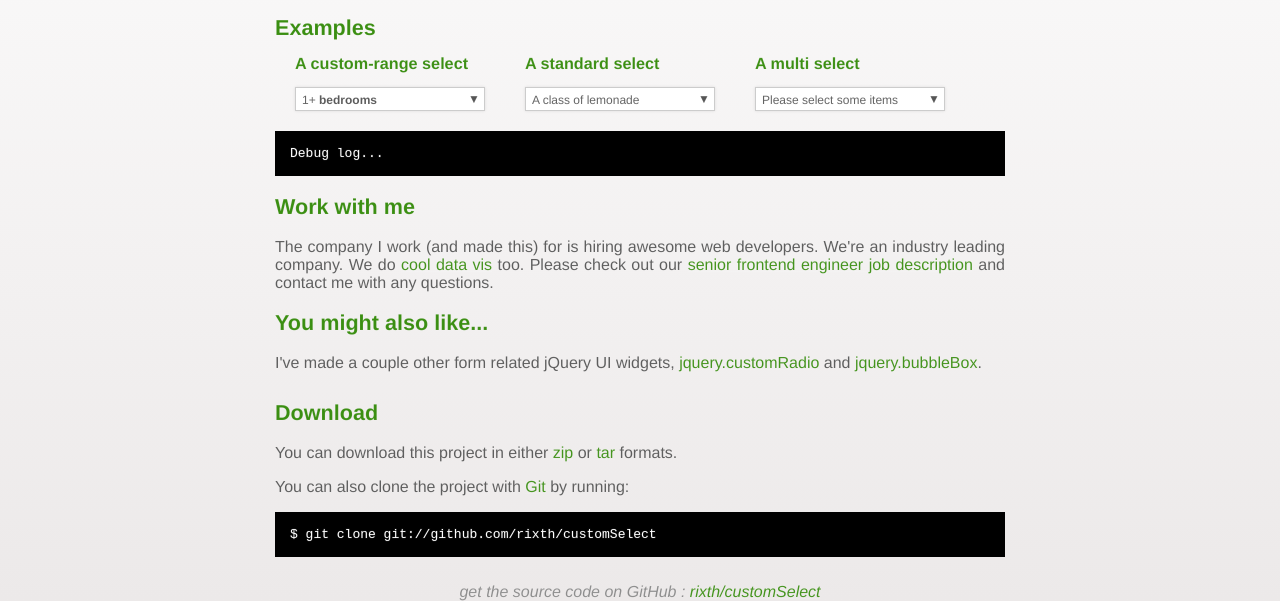
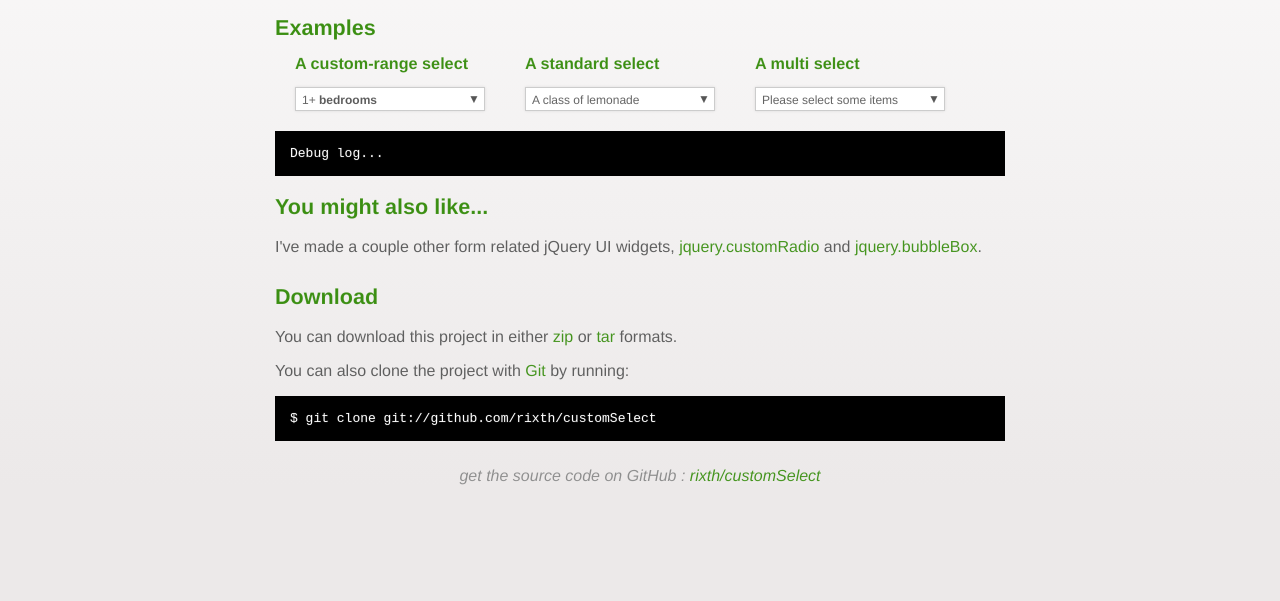
Before and after one commit to rixth/customSelect, a plain HTML site: page index.html in a window 1280 px wide. Shown: the part 331-932 px from the top of the page. After the commit the page ends 816 px from the top, so only its background shows below. Drawn offline with nearby package versions, Linux system fonts and the light colour scheme.

Commit message:
Remove work with me section

```diff
--- a/index.html
+++ b/index.html
@@ -67,9 +67,6 @@
     </div>
 
     <pre id="debug_log">Loading...</pre>
-
-    <h2>Work with me</h2>
-    <p>The company I work (and made this) for is hiring awesome web developers. We're an industry leading company. We do <a href="http://explore.trulia.com/datavis/priceredux/Q1-2011/">cool data vis</a> too. Please check out our <a href="http://bit.ly/f44DMd">senior frontend engineer job description</a> and contact me with any questions.</p>
 
     <h2>You might also like...</h2>
     <p>I've made a couple other form related jQuery UI widgets, <a href="http://rixth.github.com/customRadio/">jquery.customRadio</a> and <a href="http://rixth.github.com/bubbleBox/">jquery.bubbleBox</a>.</p>
```
